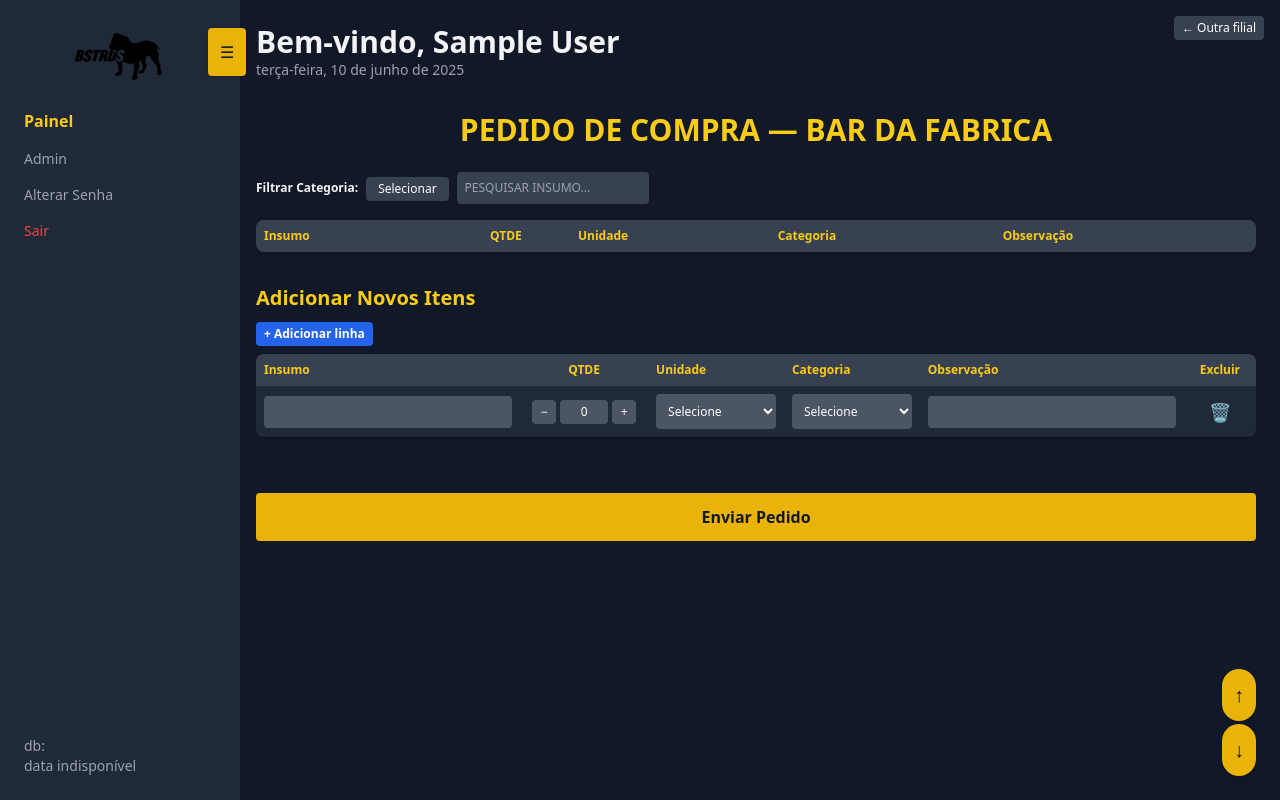
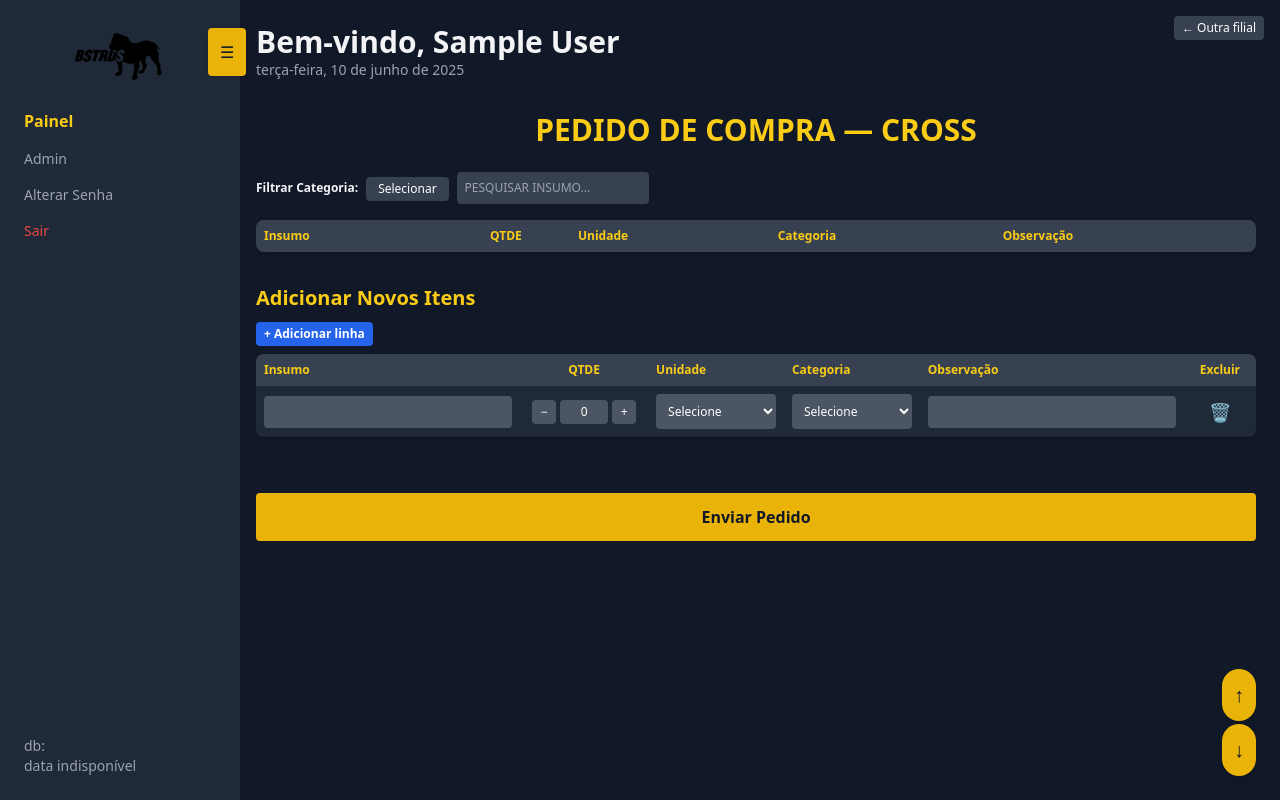
Before and after one commit to fguernieri/intranet, a PHP site: page /intranet/modules/compras/insumos_cross.php in a window 1280 px wide. Run offline with PHP 8.4, Linux system fonts and the light colour scheme; the visitor is signed in with stand-in values (Sample User, id 1); data that the repository does not hold is empty; some libraries are stand-ins or nearby versions.

Commit message:
Add files via upload

```diff
--- a/modules/compras/insumos_cross.php
+++ b/modules/compras/insumos_cross.php
@@ -15,7 +15,7 @@ if (empty($_SESSION['usuario_id'])) {
 }
 
 // fixa a filial
-$filial  = 'BAR DA FABRICA';
+$filial  = 'CROSS';
 $usuario = $_SESSION['usuario_nome'] ?? '';
 
 // conexão
```
